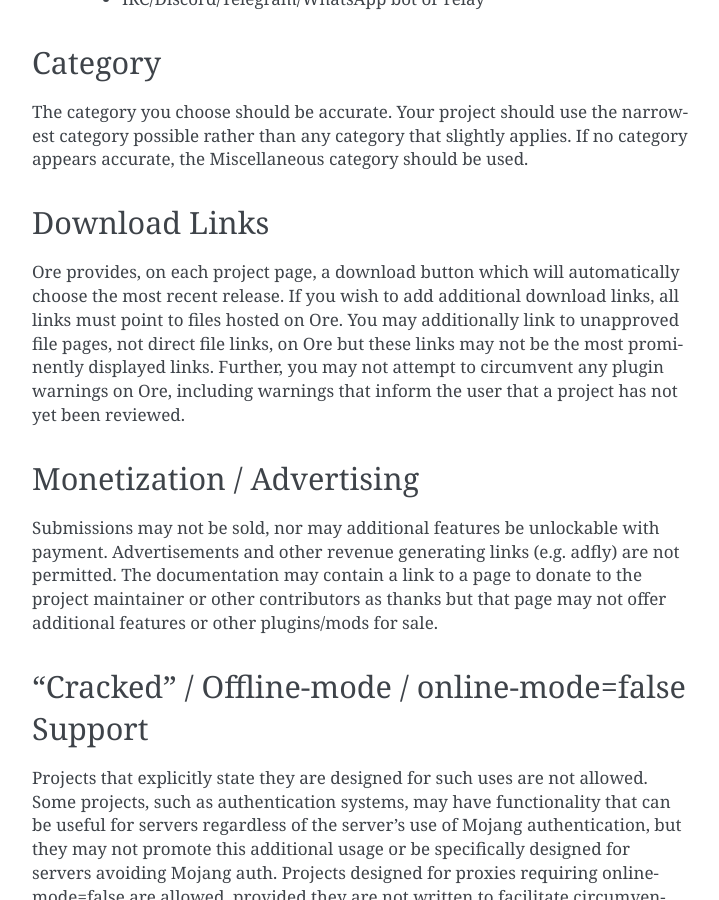
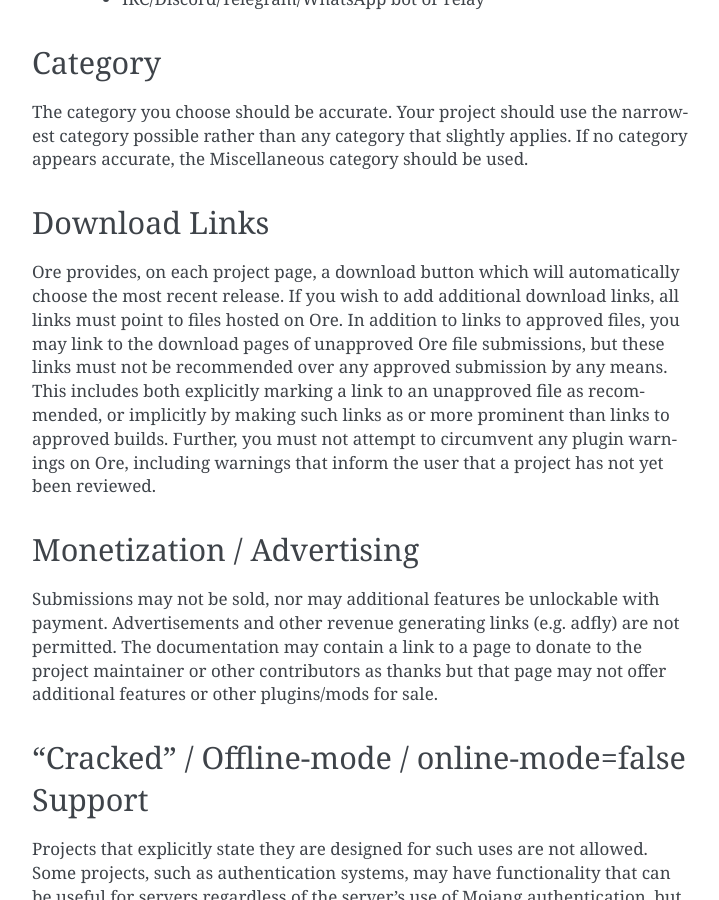
Before and after one commit to SpongePowered/SpongeDocs, a Sphinx documentation site: the page built from source/ore/guidelines.rst, in a window 1280 px wide and 900 px high, scrolled down 1297 px. Shown: the whole window, without its empty margins (388-1107 px from the left). Built offline with Sphinx 7.4.7, drawn with Linux system fonts in a browser that asks for light colours; pages that are not in the unit, such as notebooks, are missing from menus.

Commit message:
Possible clarity on unapproved download links (#658)
* Possible clarity on unapproved download links

Looking for discussion.

* Add dualspiral's fine verbage

```diff
--- a/source/ore/guidelines.rst
+++ b/source/ore/guidelines.rst
@@ -61,9 +61,11 @@
 ~~~~~~~~~~~~~~
 
 Ore provides, on each project page, a download button which will automatically choose the most recent release. If you wish to add
-additional download links, all links must point to files hosted on Ore. You may additionally link to unapproved file pages, not
-direct file links, on Ore but these links may not be the most prominently displayed links. Further, you may not attempt to
-circumvent any plugin warnings on Ore, including warnings that inform the user that a project has not yet been reviewed.
+additional download links, all links must point to files hosted on Ore. In addition to links to approved files, you may link to
+the download pages of unapproved Ore file submissions, but these links must not be recommended over any approved submission by
+any means. This includes both explicitly marking a link to an unapproved file as recommended, or implicitly by making such links
+as or more prominent than links to approved builds. Further, you must not attempt to circumvent any plugin warnings on Ore,
+including warnings that inform the user that a project has not yet been reviewed.
 
 
 Monetization / Advertising
```
